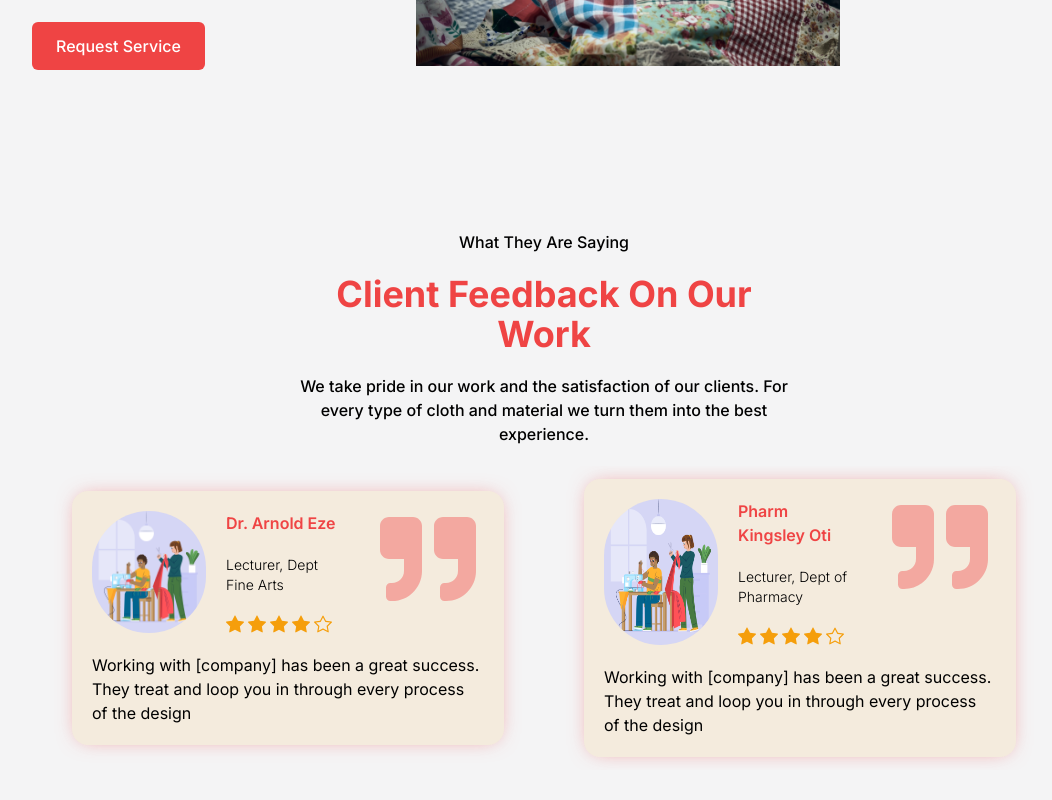
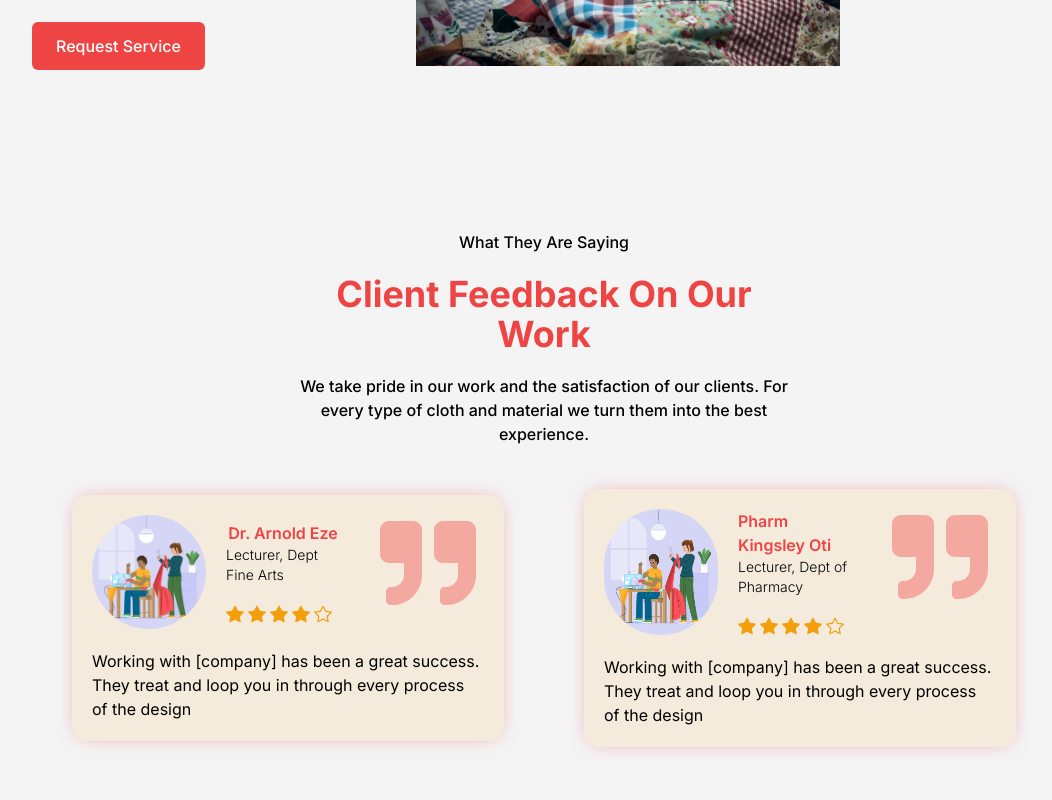
Before and after one commit to mmesomasaint/hulksmasher, a Next.js app: page / in a window 1280 px wide. Shown: the part 3050-3850 px from the top of the page, without its empty margins (96-1148 px from the left). Built offline with nearby package versions, Linux system fonts and the light colour scheme.

Commit message:
Fix: Group client details

```diff
--- a/app/components/review-card.tsx
+++ b/app/components/review-card.tsx
@@ -23,12 +23,14 @@ function ReviewCard({
             className='rounded-full'
           />
           <div className='flex flex-col justify-center items-start gap-5'>
+            <div className='flex flex-col justify-start items-center'>
             <p className='text-sm sm:text-base font-semibold text-red-500 leading-none'>
               {name}
             </p>
             <p className='text-xs sm:text-sm font-light text-black leading-none'>
               {role}
             </p>
+            </div>
             <div className='flex justify-start items-center gap-1'>
               {[1, 2, 3, 4, 5].map((key) => {
                 const Star = ({ StarIcon }: { StarIcon: IconType }) => {
```
